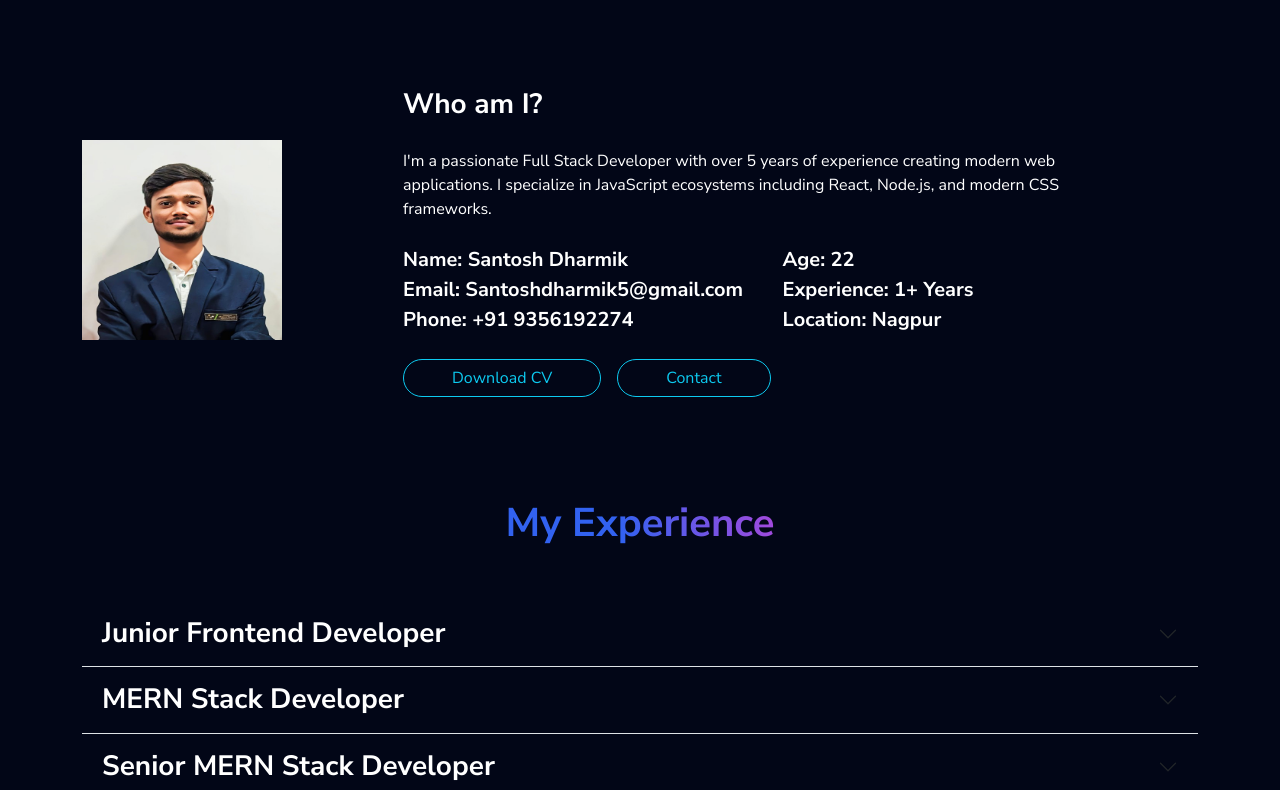
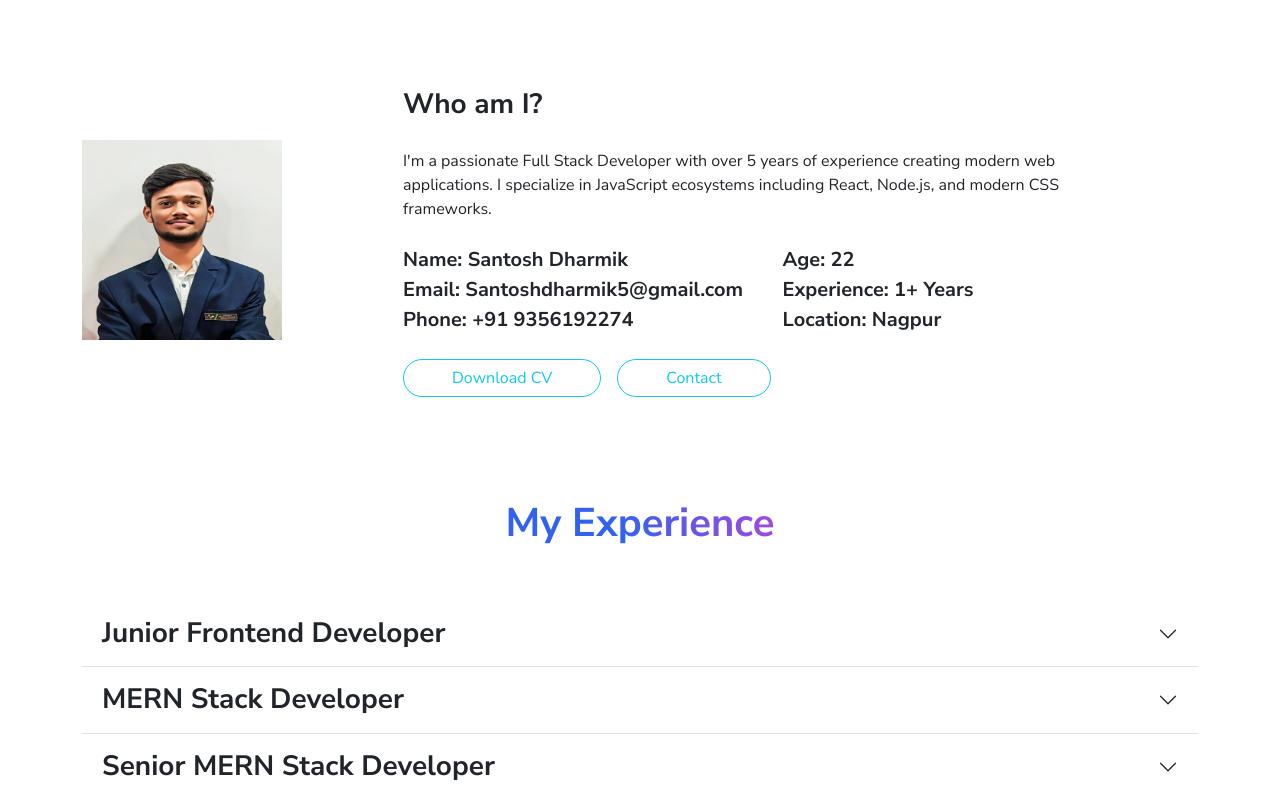
Before and after one commit to SantoshDharmik/PORTFOLIO_PROJECT, a plain HTML site: page index.html in a window 1280 px wide. Shown: the part 756-1546 px from the top of the page. Drawn offline with nearby package versions, Linux system fonts and the light colour scheme.

Commit message:
Update global.css

```diff
--- a/global.css
+++ b/global.css
@@ -1,21 +1,6 @@
 @import url('https://fonts.googleapis.com/css2?family=Libre+Baskerville:ital,wght@0,400;0,700;1,400&family=Nunito+Sans:ital,opsz,wght@0,6..12,200..1000;1,6..12,200..1000&family=Space+Mono:ital,wght@0,400;0,700;1,400;1,700&display=swap');
 
-:root{
-    --darkHex: #020617;
-    --accent1Hex: #1e293b;
-    --accent2Hex: #454545;
-    --accent3Hex: #d1d1d1;
-    --lightHex: #ffffff;
 
-
-
-
-       --darkRGB: 2, 6, 23;
-    --accent1RGB: 30, 41, 59;
-    --accent2RGB: 139, 149, 148;
-    --accent3RGB: 209, 209, 209;
-      --lightRGB: 255, 255, 255;
-}
 
 
 body {
```
